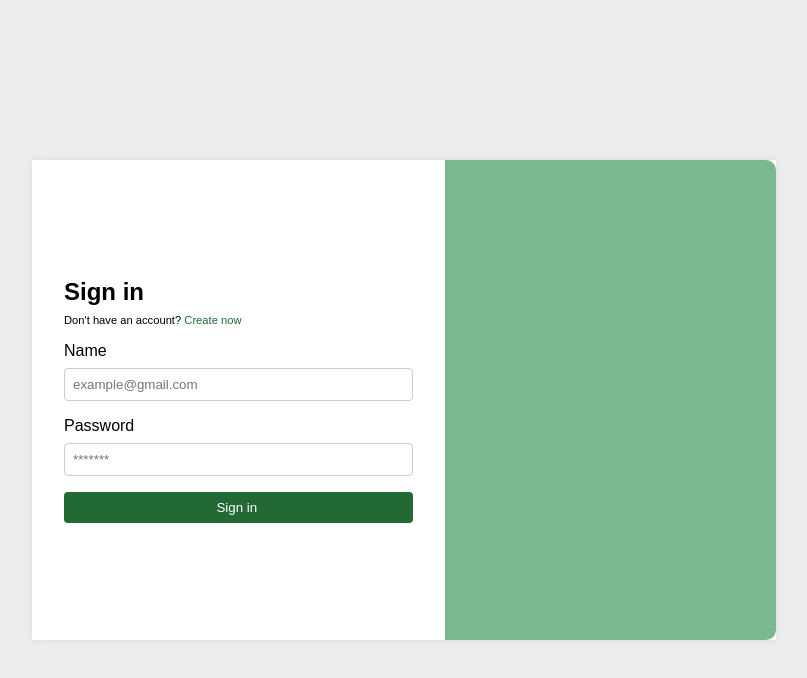
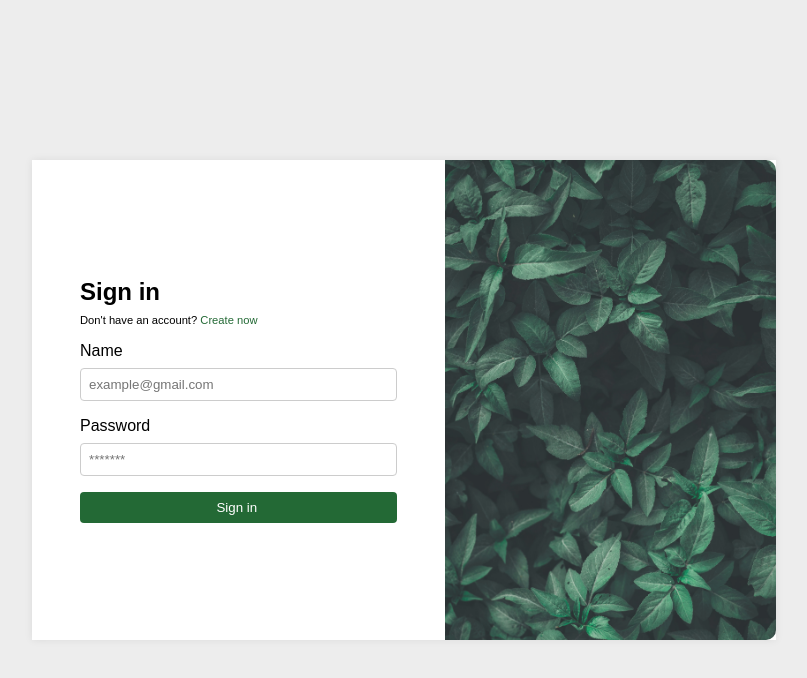
Before and after one commit to m1rageLA/simple-task-project, a Next.js app: page / in a window 1280 px wide. Shown: the top 678 px of the page, without its empty margins (236-1043 px from the left). Built offline with nearby package versions, Linux system fonts and the light colour scheme.

Commit message:
feat: enhance side image styles

```diff
--- a/src/app/styles/page.module.css
+++ b/src/app/styles/page.module.css
@@ -28,10 +28,16 @@
   background-color: rgb(255, 255, 255);
   width: 100%;
   height: 100%;
-  padding: 2rem;
+  padding: 3rem;
 }
 
 .login_sideImage {
+  background-image: url("../../../public/leaves.jpeg");
+  background-size: cover;
+  background-position: center;
+  background-repeat: no-repeat;
+  opacity: 0.9;
+  filter: blur(0.3px);
   display: flex;
   justify-content: center;
   align-items: center;
```
